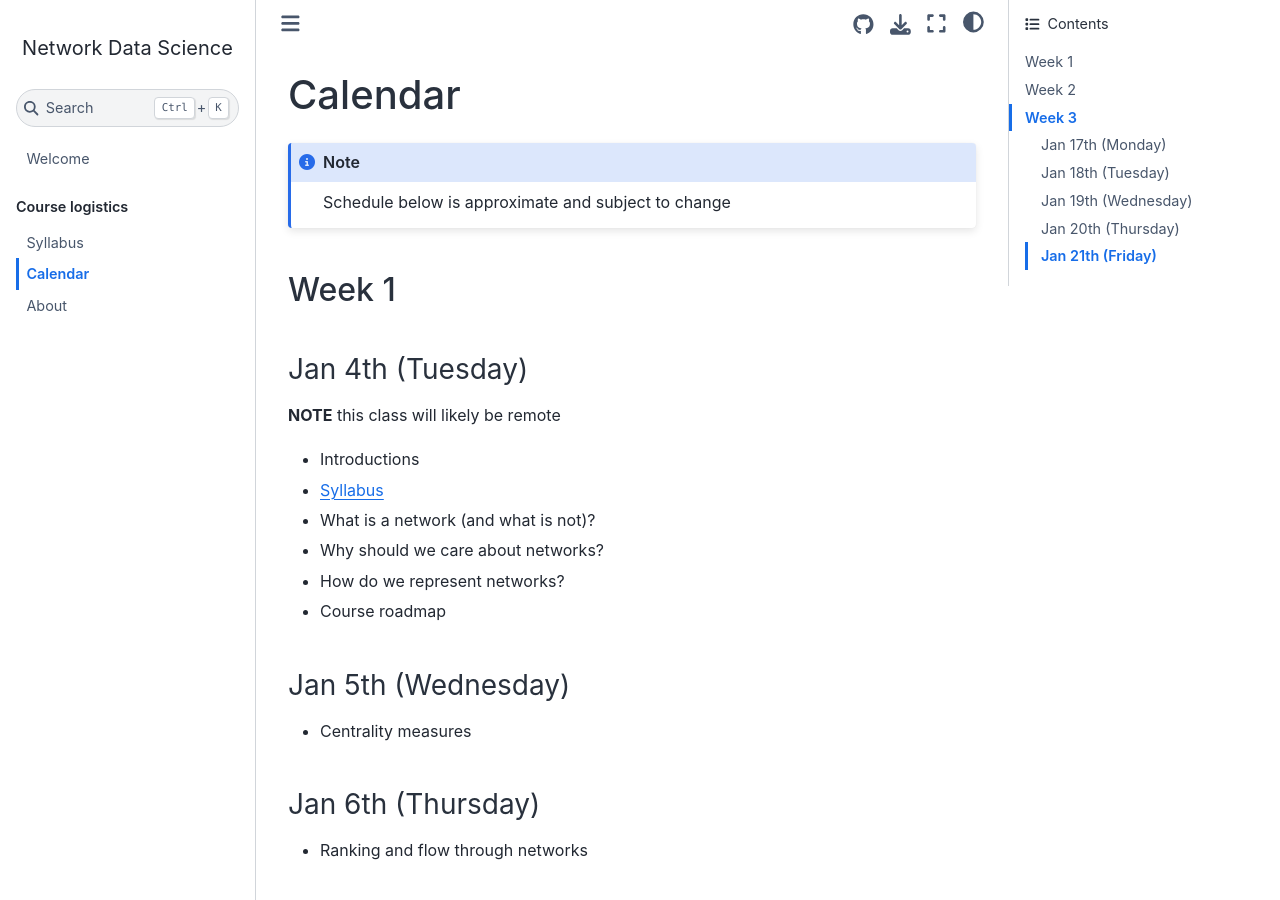
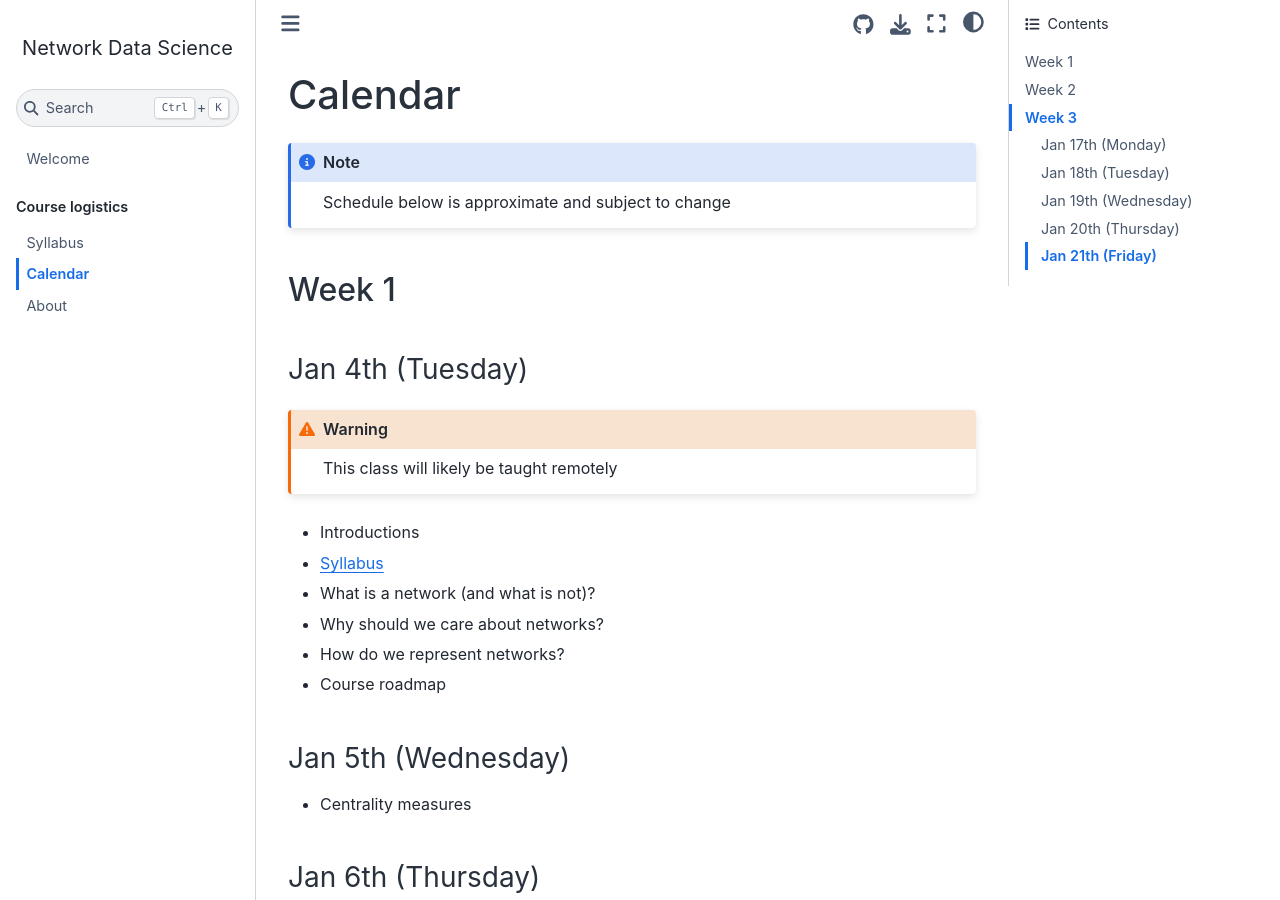
Before and after one commit to bdpedigo/networks-course, a Jupyter Book: the page built from docs/calendar.md, in a window 1280 px wide and 900 px high. Built offline with Jupyter Book 1.0.4 settings and Sphinx 7.4.7 and the Sphinx Book theme 1.1.4, drawn with Linux system fonts in a browser that asks for light colours.

Commit message:
Update calendar.md

````diff
--- a/docs/calendar.md
+++ b/docs/calendar.md
@@ -6,7 +6,9 @@ Schedule below is approximate and subject to change
 
 ## Week 1
 ### Jan 4th (Tuesday)
-**NOTE** this class will likely be remote
+```{warning}
+This class will likely be taught remotely
+```
 - Introductions
 - [Syllabus](page:syllabus)
 - What is a network (and what is not)?
@@ -41,9 +43,11 @@ Schedule below is approximate and subject to change
 
 ## Week 3
 ### Jan 17th (Monday)
+```{warning}
 **No class**
 
 Martin Luther King Jr. Day
+```
 
 ### Jan 18th (Tuesday)
 - Multiple network embedding
````
